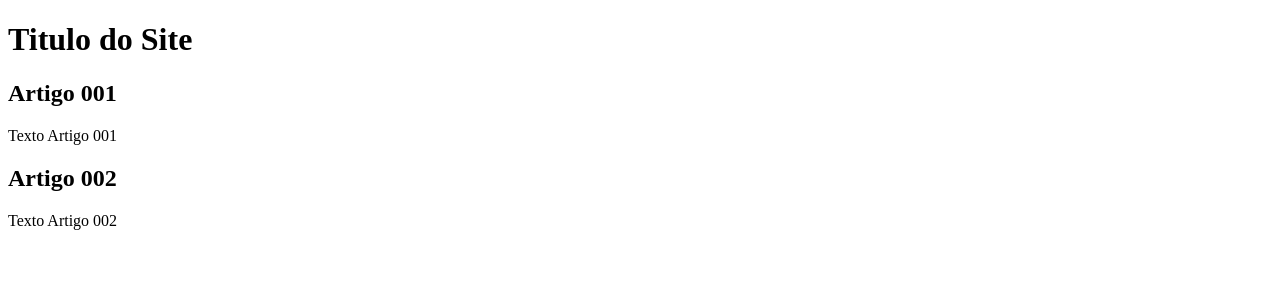
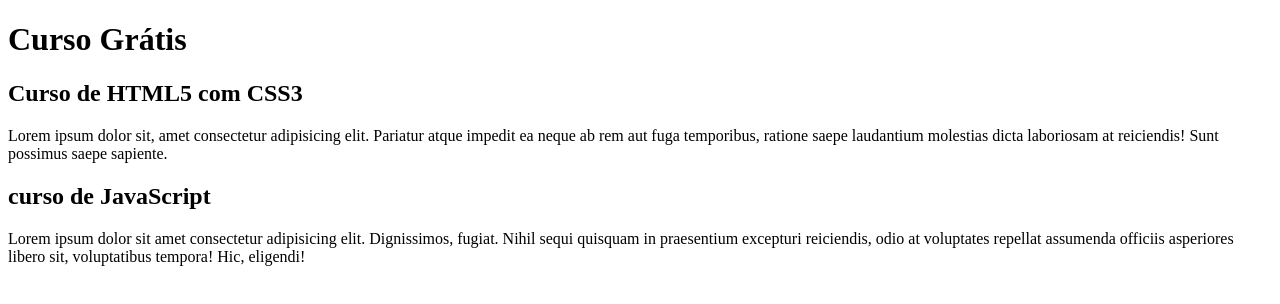
Before and after one commit to NicolasWanderley98/projeto-sitee, a plain HTML site: page index.html in a window 1280 px wide. Drawn offline with Linux system fonts and the light colour scheme.

Commit message:
comecei a escrever conteudo

```diff
--- a/index.html
+++ b/index.html
@@ -8,14 +8,14 @@
 <body>
    <main>
     <head>
-       <h1>Titulo do Site</h1>
+       <h1>Curso Grátis</h1>
     </head>
     <article>
-        <h2>Artigo 001</h2>
-        <p>Texto Artigo 001</p>
+        <h2>Curso de HTML5 com CSS3</h2>
+        <p>Lorem ipsum dolor sit, amet consectetur adipisicing elit. Pariatur atque impedit ea neque ab rem aut fuga temporibus, ratione saepe laudantium molestias dicta laboriosam at reiciendis! Sunt possimus saepe sapiente.</p>
     </article>
-    <h2>Artigo 002</h2>
-    <p>Texto Artigo 002</p>
+    <h2>curso de JavaScript</h2>
+    <p>Lorem ipsum dolor sit amet consectetur adipisicing elit. Dignissimos, fugiat. Nihil sequi quisquam in praesentium excepturi reiciendis, odio at voluptates repellat assumenda officiis asperiores libero sit, voluptatibus tempora! Hic, eligendi!</p>
    </main>
 </body>
 </html>
```
